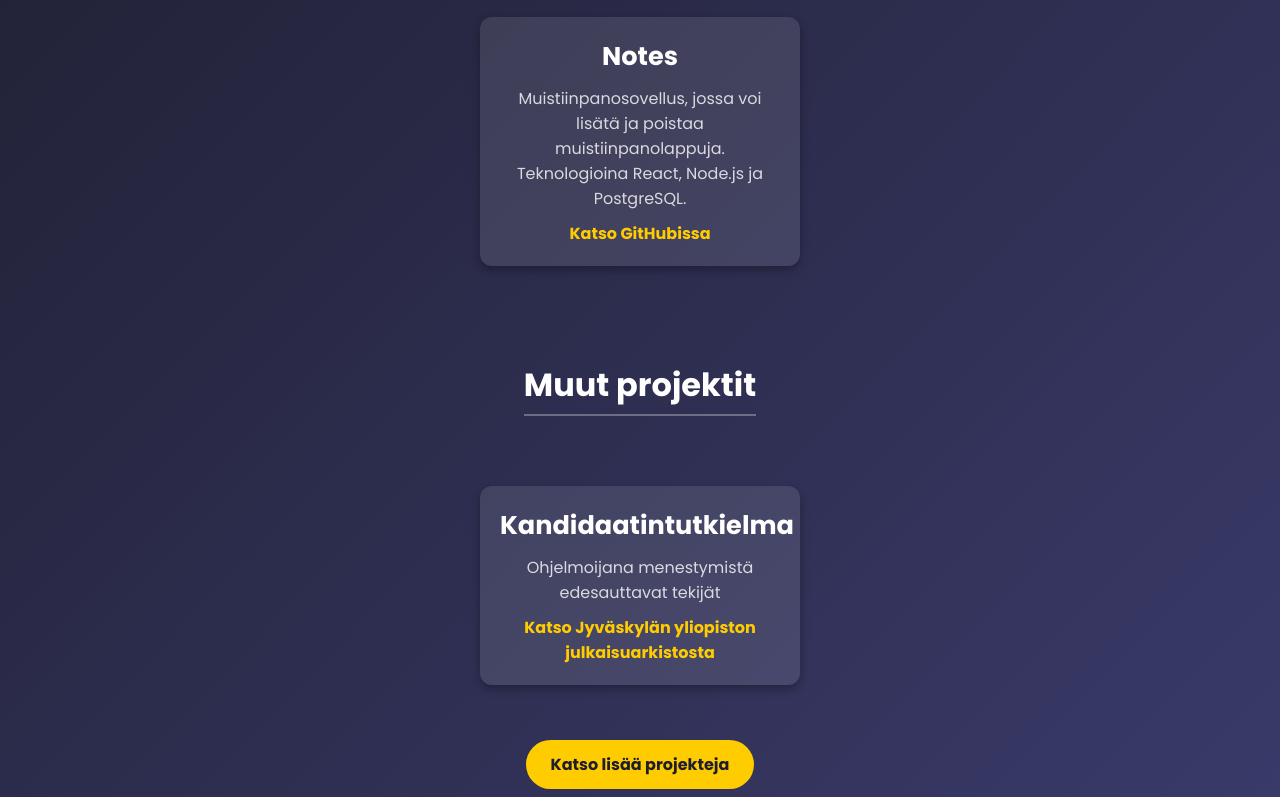
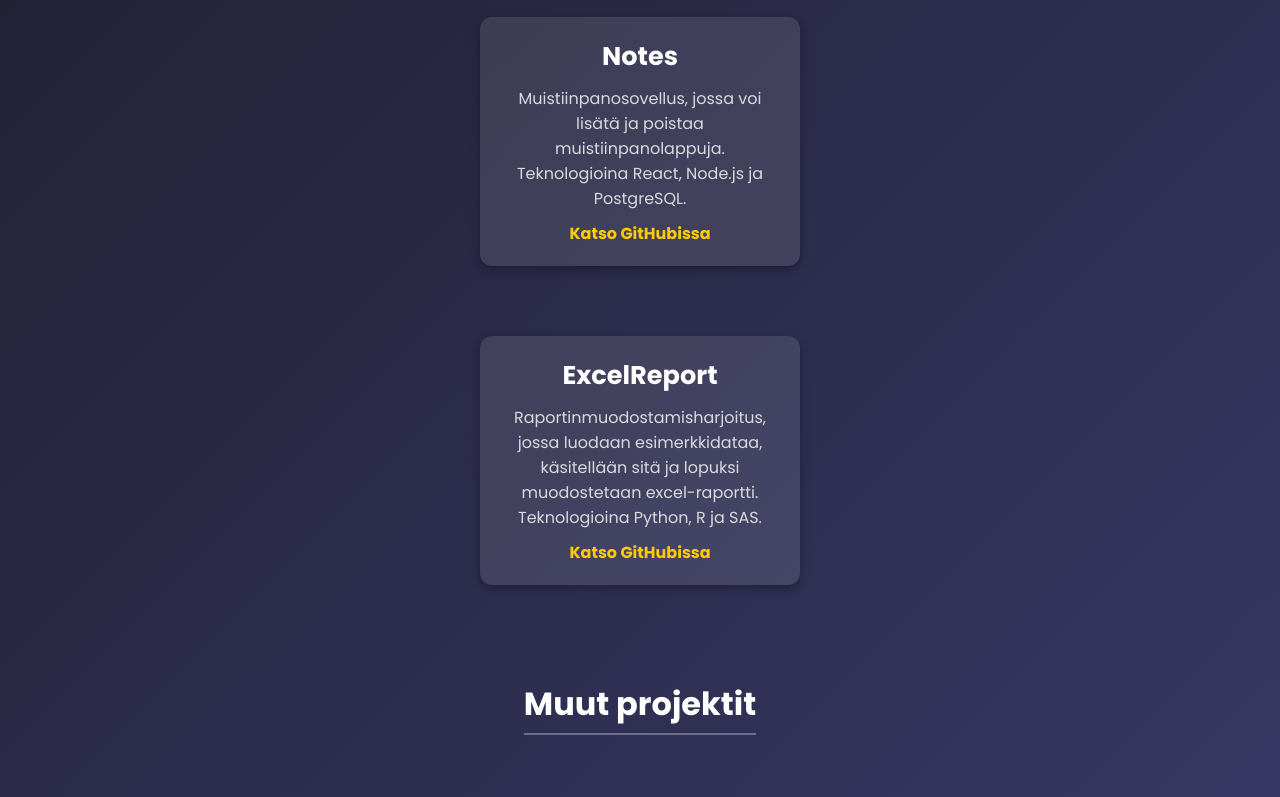
Before and after one commit to VirkkunenJohanna/portfolio, a plain HTML site: page index.html in a window 1280 px wide. Shown: the part 389-1186 px from the top of the page. Drawn offline with Linux system fonts and the light colour scheme.

Commit message:
Update index.html

```diff
--- a/index.html
+++ b/index.html
@@ -21,6 +21,13 @@
                 <a href="https://github.com/VirkkunenJohanna/Notes">Katso GitHubissa</a>
             </div>
         </div>
+        <div class="projects">
+            <div class="project">
+                <h3>ExcelReport</h3>
+                <p>Raportinmuodostamisharjoitus, jossa luodaan esimerkkidataa, käsitellään sitä ja lopuksi muodostetaan excel-raportti. Teknologioina Python, R ja SAS.</p>
+                <a href="https://github.com/VirkkunenJohanna/ExcelReport">Katso GitHubissa</a>
+            </div>
+        </div>
     </section>
 
     <section class="project-category">
```
